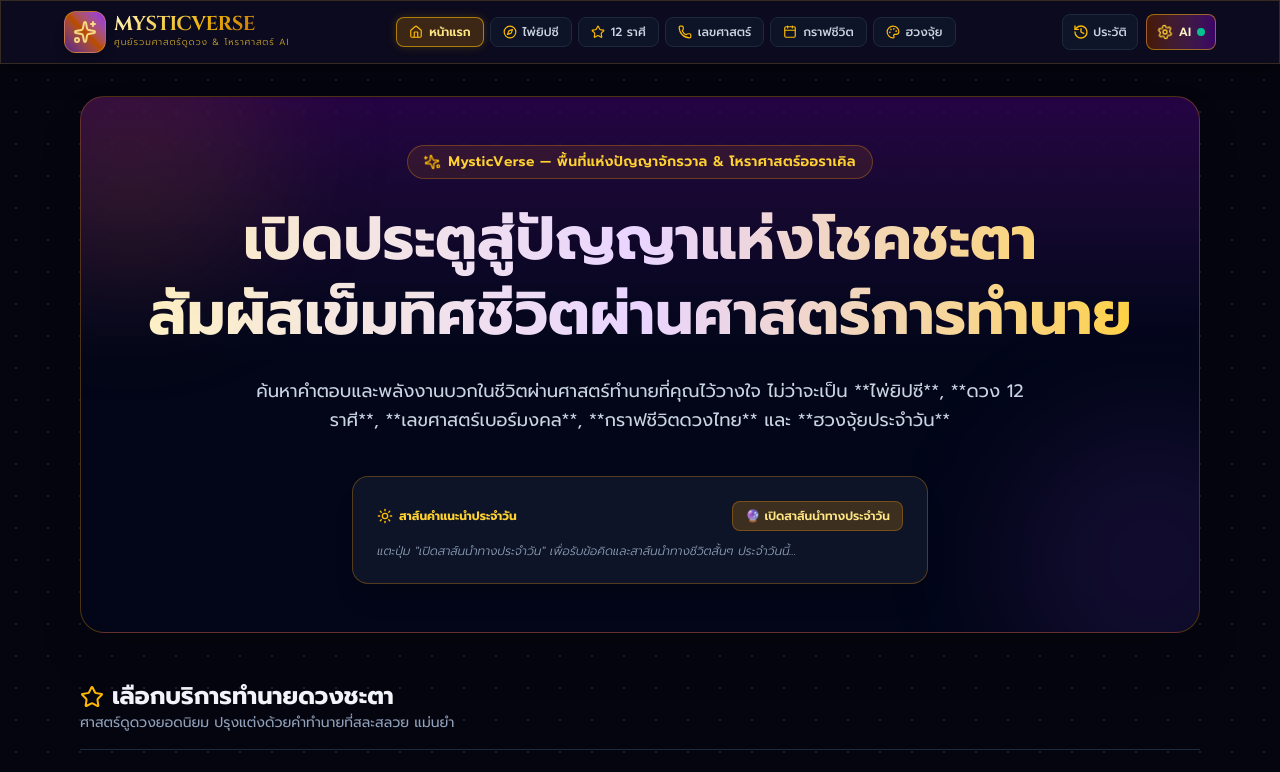
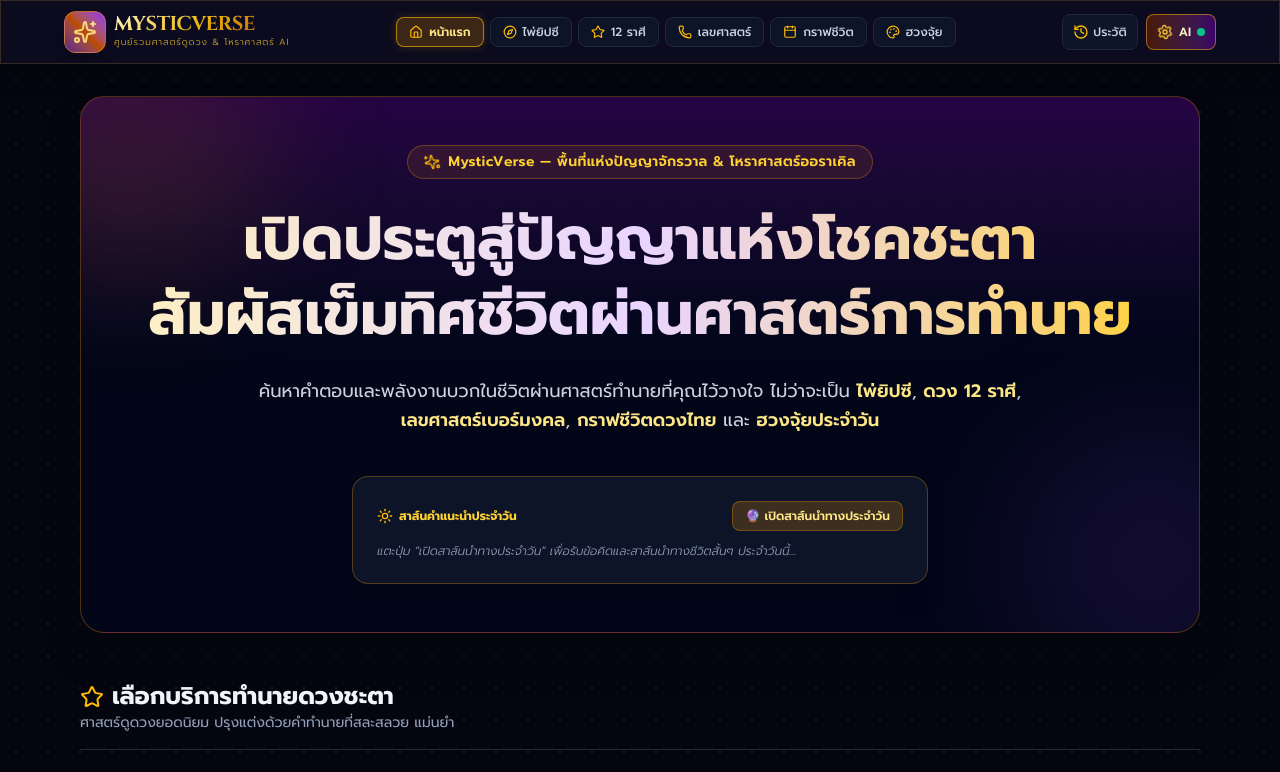
Before and after one commit to pondz1/MysticTarot, a React (Vite) app: page / in a window 1280 px wide. Shown: the top 772 px of the page. Built offline with nearby package versions, Linux system fonts and the light colour scheme.

Commit message:
fix(ui): replace raw markdown asterisks with JSX strong elements in HomePage hero

```diff
--- a/src/pages/HomePage.tsx
+++ b/src/pages/HomePage.tsx
@@ -105,7 +105,12 @@ export const HomePage: React.FC = () => {
         </h1>
 
         <p className="text-slate-300 text-sm sm:text-base md:text-lg max-w-3xl mx-auto leading-relaxed">
-          ค้นหาคำตอบและพลังงานบวกในชีวิตผ่านศาสตร์ทำนายที่คุณไว้วางใจ ไม่ว่าจะเป็น **ไพ่ยิปซี**, **ดวง 12 ราศี**, **เลขศาสตร์เบอร์มงคล**, **กราฟชีวิตดวงไทย** และ **ฮวงจุ้ยประจำวัน**
+          ค้นหาคำตอบและพลังงานบวกในชีวิตผ่านศาสตร์ทำนายที่คุณไว้วางใจ ไม่ว่าจะเป็น{' '}
+          <strong className="font-semibold text-amber-200">ไพ่ยิปซี</strong>,{' '}
+          <strong className="font-semibold text-amber-200">ดวง 12 ราศี</strong>,{' '}
+          <strong className="font-semibold text-amber-200">เลขศาสตร์เบอร์มงคล</strong>,{' '}
+          <strong className="font-semibold text-amber-200">กราฟชีวิตดวงไทย</strong> และ{' '}
+          <strong className="font-semibold text-amber-200">ฮวงจุ้ยประจำวัน</strong>
         </p>
 
         {/* Daily Quick Oracle Interactive Drawer */}
```
